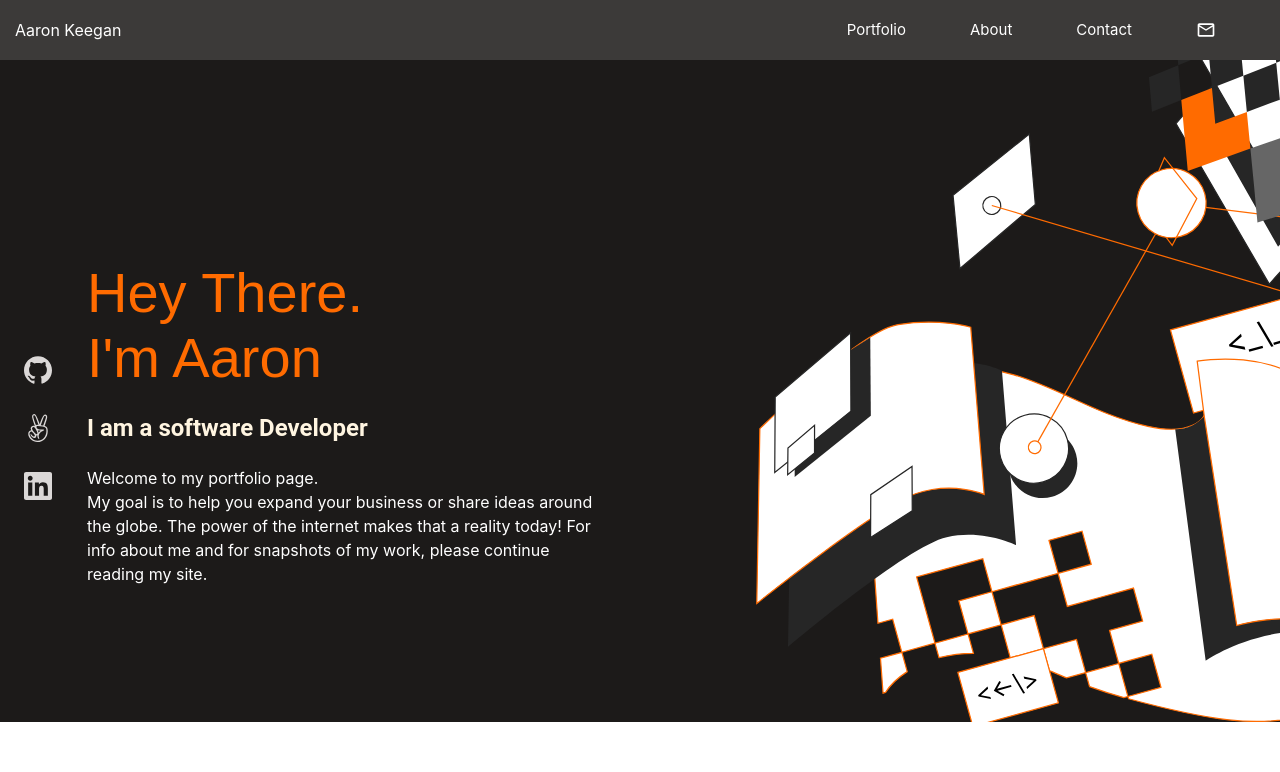
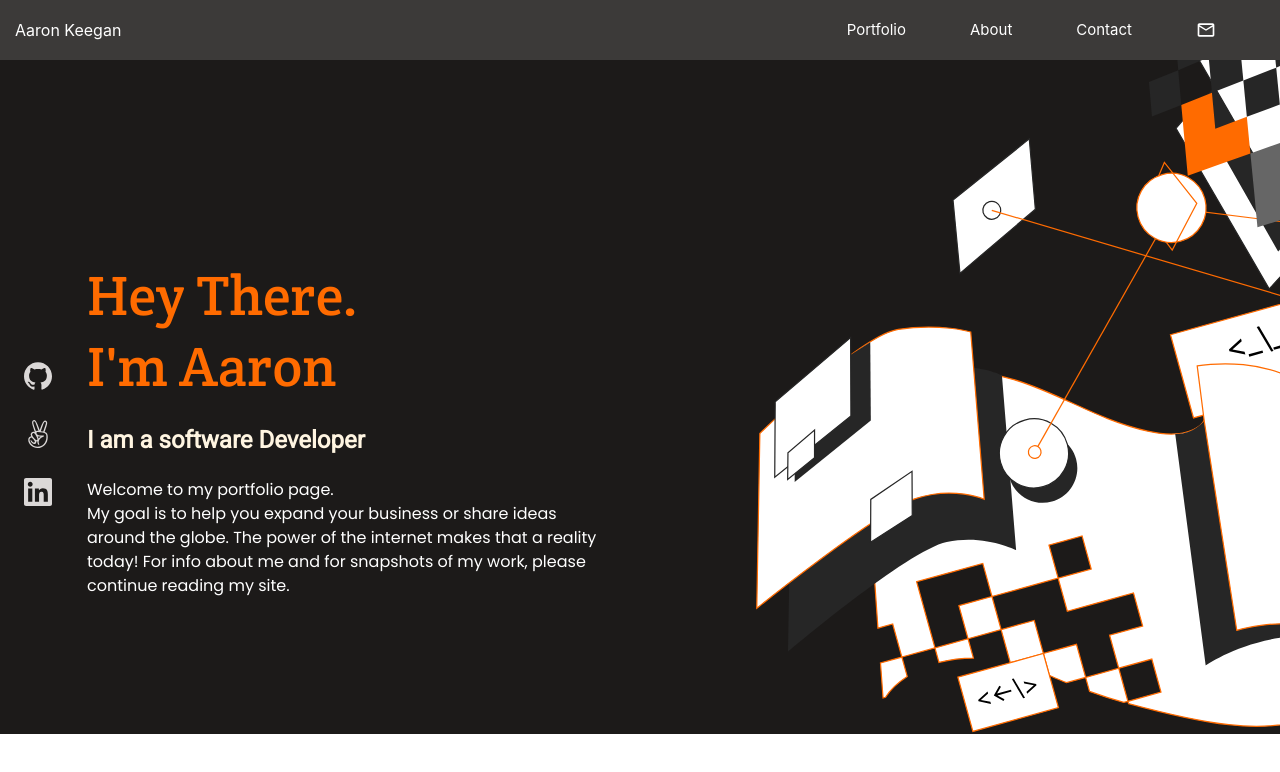
Before and after one commit to AKeeganDev/portfolio_react, a React (Create React App) app: page / in a window 1280 px wide. Shown: the top 772 px of the page. Built offline with nearby package versions, Linux system fonts and the light colour scheme.

Commit message:
add custom fonts to welcome section

```diff
--- a/src/stylesheets/welcome.scss
+++ b/src/stylesheets/welcome.scss
@@ -3,6 +3,10 @@
 $white-theme: #fff;
 $offwhite-theme: #fff5e1;
 $offwhite-theme2: #dbd8d7;
+
+@import url("https://fonts.googleapis.com/css?family=Roboto");
+@import url("https://fonts.googleapis.com/css?family=Crete+Round");
+@import url("https://fonts.googleapis.com/css?family=Poppins");
 
 .welcome {
   display: flex;
@@ -37,6 +41,7 @@
       max-width: 520px;
       font-size: 16px;
       line-height: 24px;
+      font-family: 'Poppins', 'Courier New', Courier, monospace;
     }
   }
 
```
